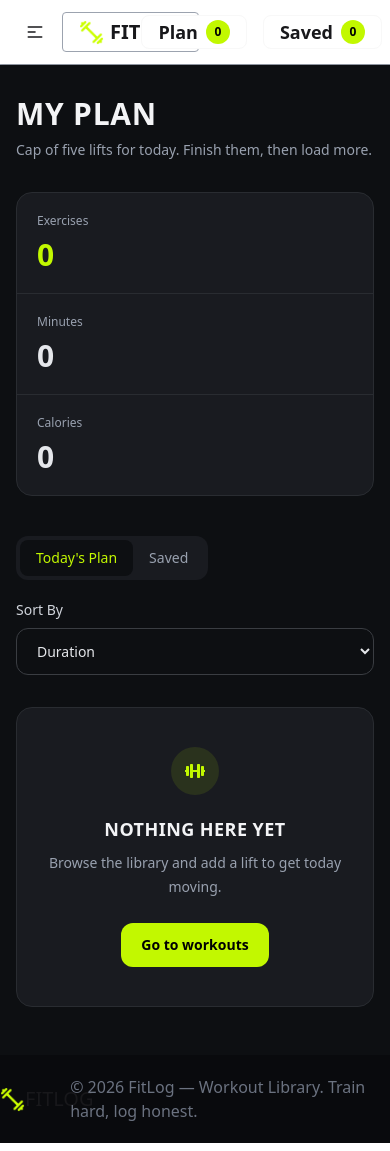
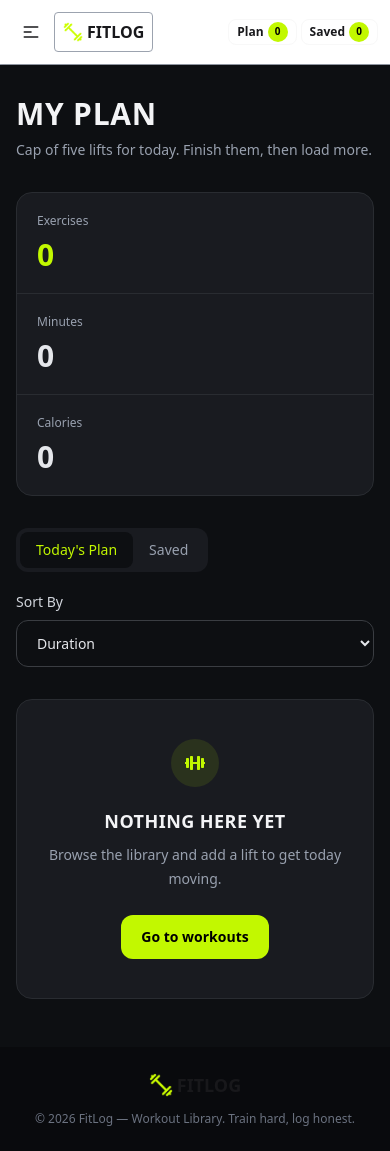
Before and after one commit to shoayebmizi00/workout-library, a Next.js app: page /pages/myplan in a window 390 px wide. Built offline with nearby package versions, Linux system fonts and the light colour scheme.

Commit message:
responsive issues fix

```diff
--- a/src/app/pages/myplan/page.tsx
+++ b/src/app/pages/myplan/page.tsx
@@ -39,7 +39,6 @@ const MyPlanPage = () => {
     });
   }, [activeWorkouts, sortBy]);
 
-
   const totalMinutes = visibleWorkouts.reduce(
     (sum, item) => sum + Number(item.duration),
     0,
@@ -66,6 +65,7 @@ const MyPlanPage = () => {
     <main className="min-h-screen bg-[#0D0F12] px-4 pb-12 pt-24 text-white sm:px-6 lg:px-8">
       <div className="container mx-auto max-w-7xl">
 
+        {/* Header */}
         <div>
           <h1 className="text-3xl font-bold uppercase tracking-wide text-gray-100 sm:text-4xl">
             My Plan
@@ -76,12 +76,15 @@ const MyPlanPage = () => {
           </p>
         </div>
 
-
+        {/* Summary */}
         <div className="mt-8 overflow-hidden rounded-2xl border border-[#292C31] bg-[#191B20]">
           <div className="grid grid-cols-1 sm:grid-cols-3">
+
             {/* Exercises */}
             <div className="border-b border-[#292C31] p-5 sm:border-b-0 sm:border-r">
-              <p className="text-xs text-gray-400">Exercises</p>
+              <p className="text-xs text-gray-400">
+                Exercises
+              </p>
 
               <p className="mt-2 text-3xl font-bold text-[#C2F800]">
                 {visibleWorkouts.length}
@@ -90,7 +93,9 @@ const MyPlanPage = () => {
 
             {/* Minutes */}
             <div className="border-b border-[#292C31] p-5 sm:border-b-0 sm:border-r">
-              <p className="text-xs text-gray-400">Minutes</p>
+              <p className="text-xs text-gray-400">
+                Minutes
+              </p>
 
               <p className="mt-2 text-3xl font-bold text-gray-200">
                 {totalMinutes}
@@ -99,21 +104,27 @@ const MyPlanPage = () => {
 
             {/* Calories */}
             <div className="p-5">
-              <p className="text-xs text-gray-400">Calories</p>
+              <p className="text-xs text-gray-400">
+                Calories
+              </p>
 
               <p className="mt-2 text-3xl font-bold text-gray-200">
                 {totalCalories}
               </p>
             </div>
+
           </div>
         </div>
 
-            {/* TABS + SORT */}
+        {/* Tabs + Sort */}
+        <div className="mt-8 flex flex-col gap-5 sm:mt-10 sm:flex-row sm:items-end sm:justify-between">
 
-        <div className="mt-10 flex flex-col justify-between gap-5 sm:flex-row sm:items-end">
-          <PlanTabs activeTab={activeTab} onTabChange={setActiveTab} />
+          <PlanTabs
+            activeTab={activeTab}
+            onTabChange={setActiveTab}
+          />
 
-          <div className="w-full sm:w-80">
+          <div className="w-full sm:w-64 md:w-80">
             <label
               htmlFor="sort"
               className="mb-2 block text-sm font-medium text-gray-300"
@@ -126,28 +137,33 @@ const MyPlanPage = () => {
               value={sortBy}
               onChange={(event) =>
                 setSortBy(
-                  event.target.value as "duration" | "calories" | "rating",
+                  event.target.value as
+                    | "duration"
+                    | "calories"
+                    | "rating",
                 )
               }
               className="w-full rounded-xl border border-[#3A3D42] bg-[#0D0F12] px-4 py-3 text-sm text-gray-200 outline-none transition focus:border-[#C2F800]"
             >
               <option value="duration">Duration</option>
-
               <option value="calories">Calories</option>
-
               <option value="rating">Rating</option>
             </select>
           </div>
         </div>
 
+        {/* Empty State */}
         {!visibleWorkouts.length ? (
           <div className="mt-8 flex min-h-[300px] flex-col items-center justify-center rounded-2xl border border-[#292C31] bg-[#191B20] px-5 text-center">
+
             <div className="flex h-12 w-12 items-center justify-center rounded-full bg-[#C2F800]/10">
               <FaDumbbell className="text-xl text-[#C2F800]" />
             </div>
 
             <h2 className="mt-5 text-lg font-semibold uppercase tracking-wide text-gray-100">
-              {activeTab === "today" ? "Nothing here yet" : "No saved workouts"}
+              {activeTab === "today"
+                ? "Nothing here yet"
+                : "No saved workouts"}
             </h2>
 
             <p className="mt-2 max-w-md text-sm leading-6 text-gray-400">
@@ -164,15 +180,34 @@ const MyPlanPage = () => {
             </Link>
           </div>
         ) : (
-          // Workout Card
-          <div className="mt-8 space-y-3">
+
+          /* Workout Cards */
+          <div className="mt-8 space-y-4">
+
             {visibleWorkouts.map((workout) => (
               <div
                 key={workout.id}
-                className="group flex w-full items-center gap-4 rounded-2xl border border-[#292C31] bg-[#191B20] p-4 transition-all duration-300 hover:border-[#3A3D42]"
+                className="
+                  group flex w-full flex-col gap-4
+                  rounded-2xl border border-[#292C31]
+                  bg-[#191B20] p-4
+                  transition-all duration-300
+                  hover:border-[#3A3D42]
+
+                  sm:flex-row
+                  sm:items-center
+                "
               >
 
-                <div className="h-24 w-36 shrink-0 overflow-hidden rounded-xl">
+                {/* Image */}
+                <div
+                  className="
+                    h-48 w-full shrink-0
+                    overflow-hidden rounded-xl
+
+                    sm:h-24 sm:w-36
+                  "
+                >
                   <Image
                     src={workout.image}
                     alt={workout.name}
@@ -182,47 +217,61 @@ const MyPlanPage = () => {
                   />
                 </div>
 
+                {/* Workout Information */}
+                <div className="min-w-0 flex-1">
 
-          {/* WORKOUT INFORMATION */}
-
-                <div className="min-w-0 flex-1">
                   {/* Name */}
-                  <h3 className="truncate text-lg font-semibold uppercase tracking-wide text-gray-100">
+                  <h3 className="text-base font-semibold uppercase tracking-wide text-gray-100 sm:text-lg">
                     {workout.name}
                   </h3>
 
                   {/* Equipment */}
-                  <p className="mt-0.5 text-sm text-gray-400">
+                  <p className="mt-1 text-sm text-gray-400">
                     {workout.equipment}
                   </p>
 
                   {/* Stats */}
-                  <div className="mt-2 flex flex-wrap items-center gap-4 text-sm">
-                    {/* Duration */}
+                  <div className="mt-3 flex flex-wrap items-center gap-x-4 gap-y-2 text-xs sm:text-sm">
+
                     <span className="flex items-center gap-1.5 text-gray-300">
                       <span className="text-[#C2F800]">◷</span>
                       {workout.duration} min
                     </span>
 
-                    {/* Calories */}
                     <span className="flex items-center gap-1.5 text-gray-300">
                       <FaFire className="text-[#C2F800]" />
                       {workout.caloriesBurned} kcal
                     </span>
 
-                    {/* Rating */}
                     <span className="flex items-center gap-1.5 text-gray-300">
                       <FaStar className="text-[#C2F800]" />
                       {workout.rating}
                     </span>
+
                   </div>
                 </div>
 
-                <div className="flex shrink-0 items-center gap-2">
+                {/* Actions */}
+                <div
+                  className="
+                    flex w-full flex-wrap gap-2
+                    sm:w-auto sm:shrink-0
+                  "
+                >
+
                   {/* View Details */}
                   <Link
                     href={`/pages/workout/${workout.id}`}
-                    className="rounded-full border border-gray-300 px-4 py-2 text-xs font-medium text-gray-200 transition hover:border-white hover:bg-white hover:text-black"
+                    className="
+                      flex-1 rounded-full
+                      border border-gray-300
+                      px-3 py-2 text-center
+                      text-xs font-medium text-gray-200
+                      transition
+                      hover:border-white hover:bg-white hover:text-black
+
+                      sm:flex-none sm:px-4
+                    "
                   >
                     View Details
                   </Link>
@@ -231,10 +280,21 @@ const MyPlanPage = () => {
                   {activeTab === "today" && (
                     <button
                       onClick={() => handleMarkAsDone(workout.id)}
-                      className="flex items-center gap-2 rounded-full bg-[#C2F800] px-4 py-2 text-xs font-semibold text-black transition hover:bg-[#D5FF3D]"
+                      className="
+                        flex flex-1 items-center
+                        justify-center gap-2
+                        rounded-full
+                        bg-[#C2F800]
+                        px-3 py-2
+                        text-xs font-semibold text-black
+                        transition
+                        hover:bg-[#D5FF3D]
+
+                        sm:flex-none sm:px-4
+                      "
                     >
                       <span className="text-sm">✓</span>
-                      Mark as Done
+                      <span>Mark as Done</span>
                     </button>
                   )}
 
@@ -242,32 +302,25 @@ const MyPlanPage = () => {
                   {activeTab === "saved" && (
                     <button
                       onClick={() => handleRemoveSaved(workout.id)}
-                      className="flex items-center justify-center rounded-full border border-red-500 px-4 py-2 text-xs font-semibold text-red-400 transition hover:bg-red-500 hover:text-white"
+                      className="
+                        flex h-9 w-9
+                        items-center justify-center
+                        rounded-full
+                        border border-red-500
+                        text-red-400
+                        transition
+                        hover:bg-red-500 hover:text-white
+                      "
                       aria-label={`Remove ${workout.name} from saved workouts`}
                     >
                       <FaTrash />
                     </button>
                   )}
 
-                  {/* Close / Remove Icon */}
-                  <button
-                    onClick={() =>
-                      activeTab === "today"
-                        ? handleMarkAsDone(workout.id)
-                        : handleRemoveSaved(workout.id)
-                    }
-                    className="ml-1 flex h-8 w-8 items-center justify-center rounded-full text-xl text-gray-400 transition hover:bg-white/10 hover:text-white"
-                    aria-label={
-                      activeTab === "today"
-                        ? `Mark ${workout.name} as done`
-                        : `Remove ${workout.name}`
-                    }
-                  >
-                    ×
-                  </button>
                 </div>
               </div>
             ))}
+
           </div>
         )}
       </div>
--- a/src/app/pages/workout/page.tsx
+++ b/src/app/pages/workout/page.tsx
@@ -10,7 +10,7 @@ const fitLogResponse = async () => {
 const WorkOut = async () => {
   const data = await fitLogResponse();
   return (
-    <section className="container mx-auto my-20">
+    <section className="container mx-auto my-25">
       <div className="mb-10 px-3">
         <h2 className="text-4xl font-bold">The Library</h2>
         <p className="text-xl mt-1">Twelve lifts covering every major muscle group.</p>
--- a/src/components/Footer.tsx
+++ b/src/components/Footer.tsx
@@ -4,14 +4,30 @@ import React from "react";
 const Footer = () => {
   return (
     <footer className="bg-[#090A0D]">
-      <div className="container mx-auto flex justify-between items-center pt-5 pb-5">
-        <div className="flex items-center">
-          <Image src="/logo.png" alt="Logo" width={25} height={25} />
-          <h3 className="text-xl">FITLOG</h3>
+      <div className="container mx-auto flex flex-col items-center justify-between gap-3 px-4 py-6 text-center sm:flex-row sm:text-left">
+
+        {/* Logo */}
+        <div className="flex items-center gap-1">
+          <Image
+            src="/logo.png"
+            alt="FitLog Logo"
+            width={25}
+            height={25}
+            className="h-6 w-6"
+          />
+
+          <h3 className="text-lg font-semibold sm:text-xl">
+            FITLOG
+          </h3>
         </div>
+
+        {/* Copyright */}
         <div>
-            <p className="text-[#6B7280]">© 2026 FitLog — Workout Library. Train hard, log honest.</p>
+          <p className="text-xs text-[#6B7280] sm:text-sm md:text-base">
+            © 2026 FitLog — Workout Library. Train hard, log honest.
+          </p>
         </div>
+
       </div>
     </footer>
   );
--- a/src/components/Navbar.tsx
+++ b/src/components/Navbar.tsx
@@ -14,10 +14,18 @@ const Navbar = () => {
 
   return (
     <nav className="fixed top-0 left-0 z-50 w-full border-b border-[#9CA3AF] bg-base-100">
-      <div className="container mx-auto navbar bg-base-100 shadow-sm">
+      <div className="navbar container mx-auto min-h-16 bg-base-100 px-3 shadow-sm sm:px-4 lg:px-6">
+
+        {/* ================= LEFT ================= */}
         <div className="navbar-start">
-          <div className="dropdown">
-            <div tabIndex={0} role="button" className="btn btn-ghost lg:hidden">
+
+          {/* Mobile Menu */}
+          <div className="dropdown lg:hidden">
+            <div
+              tabIndex={0}
+              role="button"
+              className="btn btn-ghost btn-sm px-2"
+            >
               <svg
                 aria-label="Menu"
                 xmlns="http://www.w3.org/2000/svg"
@@ -37,45 +45,63 @@ const Navbar = () => {
 
             <ul
               tabIndex={-1}
-              className="menu menu-sm dropdown-content z-50 mt-3 w-52 rounded-box bg-base-100 p-2 shadow"
+              className="menu menu-sm dropdown-content z-50 mt-3 w-52 rounded-box bg-base-100 p-2 shadow-lg"
             >
               {Nav_Links}
             </ul>
           </div>
 
+          {/* Logo */}
           <Link
             href="/"
-            className="btn btn-ghost items-center border border-[#9CA3AF] text-xl"
+            className="btn btn-ghost ml-1 flex items-center gap-1 border border-[#9CA3AF] px-2 text-base sm:ml-2 sm:px-3 sm:text-lg lg:text-xl"
           >
-            <Image src="/logo.png" alt="Logo" width={25} height={25} />
+            <Image
+              src="/logo.png"
+              alt="FitLog Logo"
+              width={25}
+              height={25}
+              className="h-5 w-5 sm:h-6 sm:w-6"
+            />
+
             <h3>FITLOG</h3>
           </Link>
         </div>
 
+        {/* ================= DESKTOP NAVIGATION ================= */}
         <div className="navbar-center hidden lg:flex">
-          <ul className="menu menu-horizontal px-1">{Nav_Links}</ul>
+          <ul className="menu menu-horizontal px-1">
+            {Nav_Links}
+          </ul>
         </div>
 
-        <div className="navbar-end gap-4">
+        {/* ================= RIGHT ================= */}
+        <div className="navbar-end gap-1 sm:gap-2 md:gap-3 lg:gap-4">
+
+          {/* Plan */}
           <Link
             href="/pages/myplan"
-            className="badge gap-2 p-4 text-lg font-semibold"
+            className="badge gap-1 px-2 py-3 text-xs font-semibold sm:gap-2 sm:px-3 sm:py-4 sm:text-sm md:text-base lg:text-lg"
           >
-            Plan
-            <span className="flex h-6 min-w-6 items-center justify-center rounded-full bg-[#C2F800] px-1 text-xs font-bold text-black">
+            <span>Plan</span>
+
+            <span className="flex h-5 min-w-5 items-center justify-center rounded-full bg-[#C2F800] px-1 text-[10px] font-bold text-black sm:h-6 sm:min-w-6 sm:text-xs">
               <MyPlanCount />
             </span>
           </Link>
 
+          {/* Saved */}
           <Link
             href="/pages/myplan"
-            className="badge gap-2 p-4 text-lg font-semibold"
+            className="badge gap-1 px-2 py-3 text-xs font-semibold sm:gap-2 sm:px-3 sm:py-4 sm:text-sm md:text-base lg:text-lg"
           >
-            Saved
-            <span className="flex h-6 min-w-6 items-center justify-center rounded-full bg-[#C2F800] px-1 text-xs font-bold text-black">
+            <span>Saved</span>
+
+            <span className="flex h-5 min-w-5 items-center justify-center rounded-full bg-[#C2F800] px-1 text-[10px] font-bold text-black sm:h-6 sm:min-w-6 sm:text-xs">
               <SaveLaterCount />
             </span>
           </Link>
+
         </div>
       </div>
     </nav>
```
